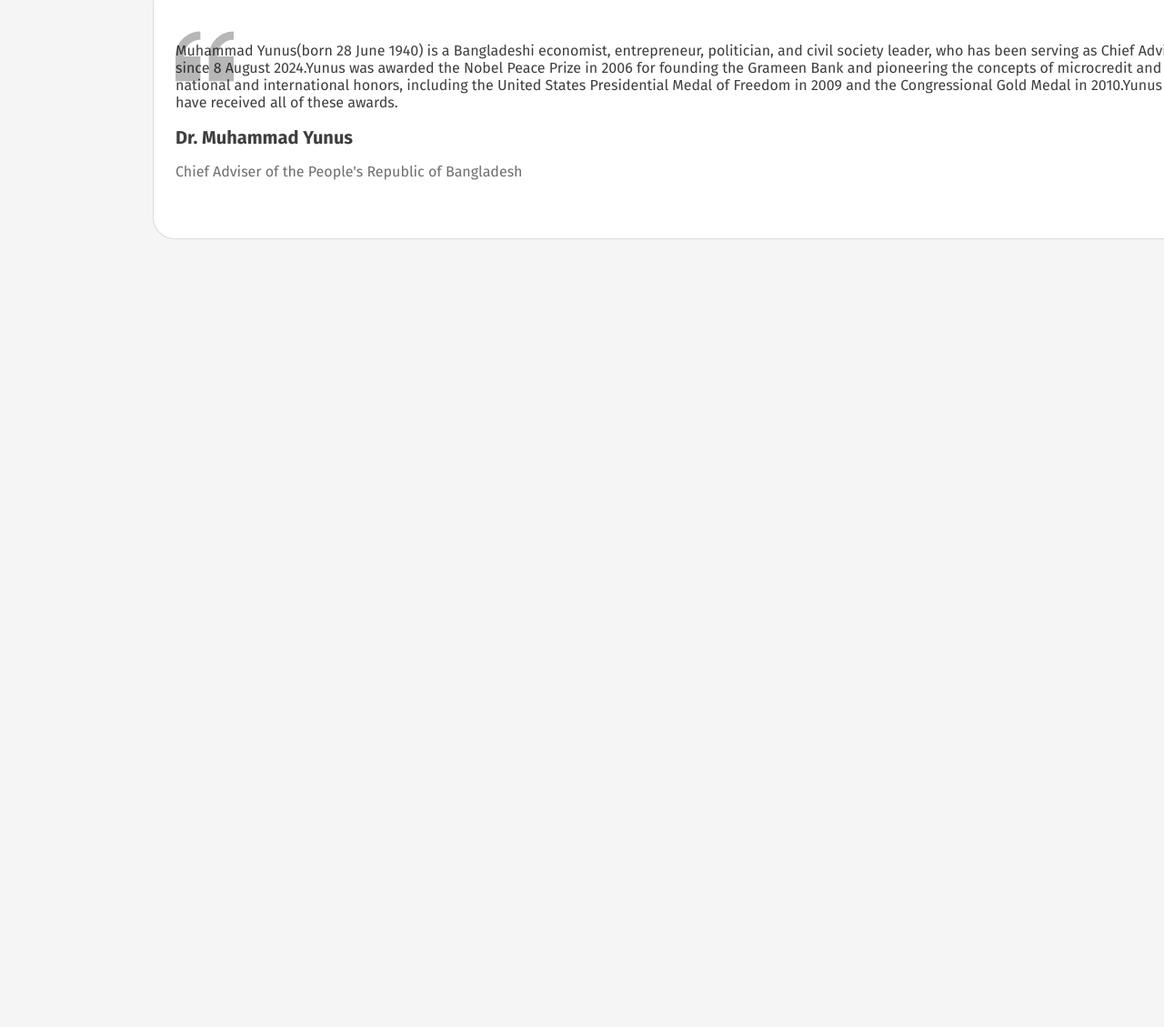
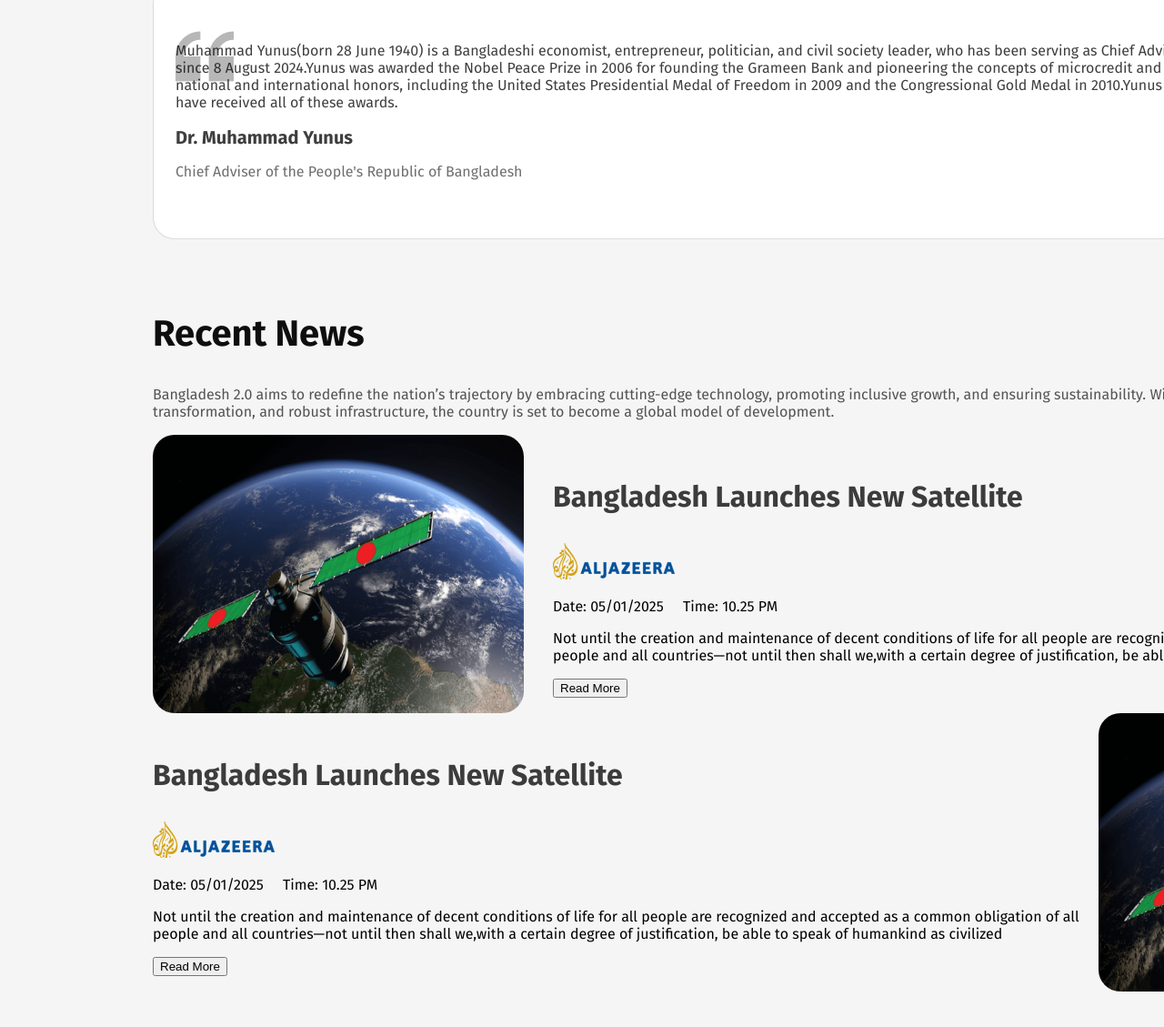
Before and after one commit to ismail-2901/Assignment-1, a plain HTML site: page index.html in a window 1280 px wide. Shown: the part 1567-2696 px from the top of the page at 91% size. Before the commit the page ends 1990 px from the top, so only its background shows below. Drawn offline with Linux system fonts and the light colour scheme.

Commit message:
added satelite part

```diff
--- a/Styles/style.css
+++ b/Styles/style.css
@@ -205,3 +205,40 @@
   font-weight: 400px;
   color: rgba(14, 14, 14, 0.6);
 }
+
+/* news section */
+.news-section{
+  width: 1480px;
+  height: 804px;
+  margin: -80px 160px;
+}
+
+.satelite{
+  display: flex;
+  justify-content: center;
+  align-items: center;
+}
+
+.news>h2{
+  font-size: 40px;
+  font-weight: 700;
+  color: rgb(14, 14, 14);
+}
+
+.news>p{
+  font-size: 16px;
+  font-weight: 400px;
+  color: rgba(14, 14, 14, 0.7);
+}
+
+.satelite-img{
+  margin-right: 32px;
+  width: 408px;
+  height: 306px;
+  border-radius: 24px;
+}
+.satelite-title{
+  font-size: 32px;
+  font-weight: 700px;
+  color: rgba(14, 14, 14, 0.8);
+}
--- a/index.html
+++ b/index.html
@@ -66,6 +66,33 @@
                 <p class="last-para">Chief Adviser of the People's Republic of Bangladesh</p>
             </div>
         </section>
+
+        <section class="news-section">
+            <div class="news">
+            <h2>Recent News</h2>
+            <p>Bangladesh 2.0 aims to redefine the nation’s trajectory by embracing cutting-edge technology, promoting inclusive growth, and ensuring sustainability. With initiatives in renewable energy, digital transformation, and robust infrastructure, the country is set to become a global model of development.</p>                      </h1>
+            </div>
+            <div class="satelite">
+                <img class="satelite-img" src="assets/satelite.png" alt="">
+            <div class="satelite-info">
+                <h3 class="satelite-title">Bangladesh Launches New Satellite</h3>
+                <img class="al-jazeera" src="assets/al-jazeera.png" alt="">
+                <p class="satelite-date-time">Date: 05/01/2025 &nbsp; &nbsp; Time: 10.25 PM</p>
+                <p class="satelite-data">Not until the creation and maintenance of decent conditions of life for all people are recognized and accepted as a common obligation of all people and all countries—not until then shall we,with a certain degree of justification, be able to speak of humankind as civilized</p>
+                <button class="readmore">Read More</button>
+            </div>
+            </div>
+            <div class="satelite">
+                <div>
+                <h3 class="satelite-title">Bangladesh Launches New Satellite</h3>
+                <img class="al-jazeera" src="assets/al-jazeera.png" alt="">
+                <p class="satelite-date-time">Date: 05/01/2025 &nbsp; &nbsp; Time: 10.25 PM</p>
+                <p class="satelite-data">Not until the creation and maintenance of decent conditions of life for all people are recognized and accepted as a common obligation of all people and all countries—not until then shall we,with a certain degree of justification, be able to speak of humankind as civilized</p>
+                <button class="readmore">Read More</button>
+            </div>
+                <img class="satelite-img" src="assets/satelite.png" alt="">
+            </div>
+        </section>
     </main>
 </body>
 </html>
```
